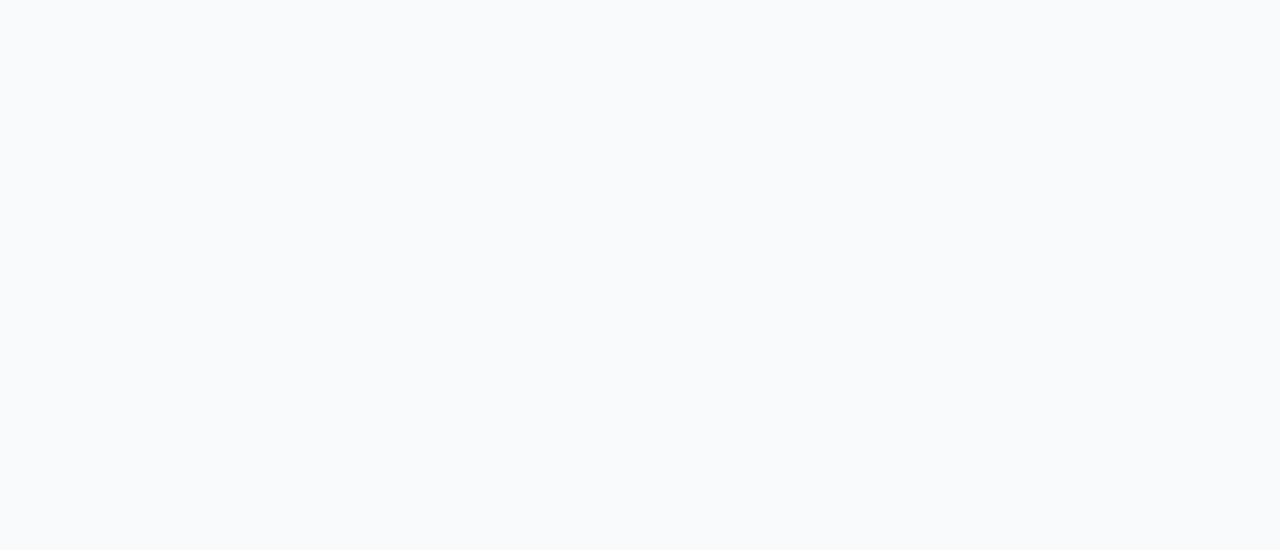
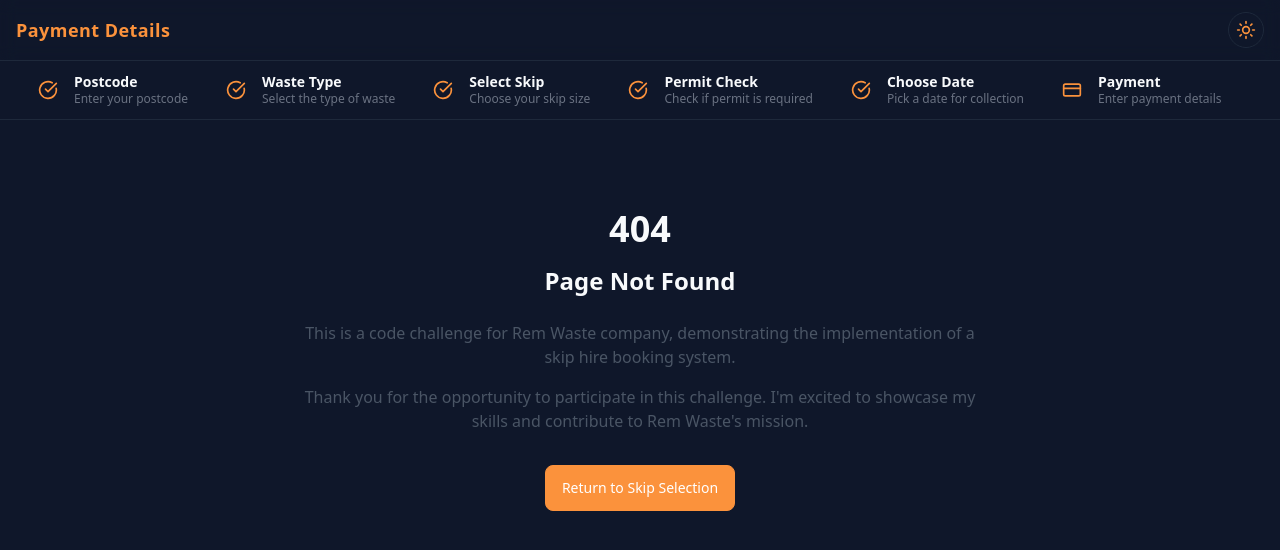
Before and after one commit to GPalhares/rem-waste, a React (Vite) app: page /payment in a window 1280 px wide. Before the commit this address had no page. Shown: the top 550 px of the page. Built offline with nearby package versions, Linux system fonts and the light colour scheme.

Commit message:
feat: implementing stepper functionality

```diff
--- a/src/App.jsx
+++ b/src/App.jsx
@@ -1,14 +1,20 @@
 import { BrowserRouter } from "react-router-dom";
 import { AppRoutes } from "./router";
+import Layout from "./components/Layout";
+import { SkipProvider } from "./context/SkipContext";
 
 export default function App() {
   return (
     <BrowserRouter>
-      <div className="min-h-screen">
-        <div className="container mx-auto max-w-7xl px-4 sm:px-6 lg:px-8">
-          <AppRoutes />
+      <SkipProvider>
+        <div className="min-h-screen w-full">
+          <Layout>
+            <div className="w-full px-4 sm:px-6 lg:px-8">
+              <AppRoutes />
+            </div>
+          </Layout>
         </div>
-      </div>
+      </SkipProvider>
     </BrowserRouter>
   );
 }
--- a/src/components/Header.jsx
+++ b/src/components/Header.jsx
@@ -1,14 +1,35 @@
 import React from "react";
 import { Sun, Moon } from "lucide-react";
 import useTheme from "../hooks/useTheme";
+import { useLocation } from "react-router-dom";
 
 export default function Header() {
   const { theme, toggleTheme } = useTheme();
+  const location = useLocation();
+
+  const getTitle = () => {
+    switch (location.pathname) {
+      case "/skip":
+        return "Select Your Skip";
+      case "/postcode":
+        return "Enter Your Postcode";
+      case "/waste-type":
+        return "Select Waste Type";
+      case "/permit":
+        return "Permit Check";
+      case "/date":
+        return "Choose Collection Date";
+      case "/payment":
+        return "Payment Details";
+      default:
+        return "Skip Hire";
+    }
+  };
 
   return (
     <header className="w-full flex items-center justify-between px-4 py-3 border-b border-[var(--color-muted)] sticky top-0 z-[60] backdrop-blur bg-transparent">
       <div className="flex items-center gap-2 text-lg font-semibold tracking-wide select-none text-[var(--color-primary)] dark:text-[var(--color-primary)]">
-        Select Your Skip Size
+        {getTitle()}
       </div>
 
       <button
--- /dev/null
+++ b/src/components/Layout.jsx
@@ -0,0 +1,18 @@
+import Header from "./Header";
+import Stepper from "./Stepper";
+
+export default function Layout({ children }) {
+  return (
+    <div className="min-h-screen w-full flex flex-col">
+      <div className="w-full">
+        <div className="w-full mx-auto max-w-7xl">
+          <Header />
+          <Stepper />
+        </div>
+      </div>
+      <main className="flex-grow w-full overflow-x-hidden">
+        <div className="w-full mx-auto max-w-7xl">{children}</div>
+      </main>
+    </div>
+  );
+}
--- /dev/null
+++ b/src/components/Loading.jsx
@@ -0,0 +1,11 @@
+import React from "react";
+import { Loader2 } from "lucide-react";
+
+export default function Loading({ message = "Loading..." }) {
+  return (
+    <div className="min-h-[60vh] flex flex-col items-center justify-center gap-4">
+      <Loader2 className="w-8 h-8 text-[var(--color-primary)] animate-spin" />
+      <p className="text-gray-600 dark:text-gray-400">{message}</p>
+    </div>
+  );
+}
--- a/src/components/SkipCard.jsx
+++ b/src/components/SkipCard.jsx
@@ -1,5 +1,5 @@
 import React from "react";
-import { Truck } from "lucide-react";
+import { Truck, Clock } from "lucide-react";
 import Tags from "./Tags";
 import CustomButton from "./CustomButton";
 
@@ -27,13 +27,15 @@ export default function SkipCard({ skip, isSelected, onSelect }) {
       <div className="flex items-center justify-between">
         <div className="flex items-center gap-2 text-lg font-semibold text-zinc-800 dark:text-white">
           <Truck className="w-5 h-5 text-primary dark:text-blue-400" />
-          <span>{skip.size} Yard Skip</span>
+          <span>{skip.size}-Yard Skip Hire</span>
         </div>
-        <span className="text-xs px-2 py-0.5 rounded-full bg-zinc-100 dark:bg-zinc-800 text-zinc-600 dark:text-zinc-300">
-          {skip.hire_period_days} days
-        </span>
+        <div className="flex items-center gap-1 text-xs px-2 py-0.5 rounded-full bg-zinc-100 dark:bg-zinc-800 text-zinc-600 dark:text-zinc-300">
+          <Clock className="w-3.5 h-3.5" />
+          <span>{skip.hire_period_days} days</span>
+        </div>
       </div>
 
+      {/* Tags */}
       <Tags skip={skip} />
 
       {/* Price & Image */}
@@ -55,10 +57,10 @@ export default function SkipCard({ skip, isSelected, onSelect }) {
         />
       </div>
 
+      {/* Select Button */}
       <CustomButton
         className="mt-auto"
         onClick={onSelect}
-        disabled={isSelected}
         isActive={isSelected}
       >
         {isSelected ? "Selected" : "Select This Skip"}
--- a/src/components/Stepper.jsx
+++ b/src/components/Stepper.jsx
@@ -1,4 +1,6 @@
 import React from "react";
+import { useNavigate, useLocation } from "react-router-dom";
+import { useSkip } from "../context/SkipContext";
 import {
   CheckCircle,
   Shield,
@@ -14,66 +16,110 @@ const steps = [
     label: "Postcode",
     icon: MapPin,
     description: "Enter your postcode",
+    path: "/postcode",
   },
   {
     label: "Waste Type",
     icon: Trash2,
     description: "Select the type of waste",
+    path: "/waste-type",
   },
-  { label: "Select Skip", icon: Truck, description: "Choose your skip size" },
+  {
+    label: "Select Skip",
+    icon: Truck,
+    description: "Choose your skip size",
+    path: "/skip",
+  },
   {
     label: "Permit Check",
     icon: Shield,
     description: "Check if permit is required",
+    path: "/permit",
   },
   {
     label: "Choose Date",
     icon: Calendar,
     description: "Pick a date for collection",
+    path: "/date",
   },
   {
     label: "Payment",
     icon: CreditCard,
     description: "Enter payment details",
+    path: "/payment",
   },
 ];
 
 export default function Stepper() {
+  const navigate = useNavigate();
+  const location = useLocation();
+  const { selectedSkipId } = useSkip();
+  const currentPath = location.pathname;
+
+  const handleStepClick = (stepPath) => {
+    const currentIndex = steps.findIndex((step) => step.path === currentPath);
+    const targetIndex = steps.findIndex((step) => step.path === stepPath);
+
+    // If trying to go forward and no skip is selected, prevent navigation
+    if (
+      targetIndex > currentIndex &&
+      !selectedSkipId &&
+      currentPath === "/skip"
+    ) {
+      return;
+    }
+
+    navigate(stepPath);
+  };
+
   return (
     <nav
-      className="z-40 w-full bg-background border-b border-[var(--color-muted)] px-4 py-3"
+      className="z-40 w-full bg-background border-b border-[var(--color-muted)]"
       aria-label="Progress steps"
     >
-      <div className="pb-5 sm:pb-0 sm:mt-0 overflow-x-auto">
-        <ol className="relative flex flex-nowrap sm:space-x-12 sm:space-y-0 sm:space-x-8 rtl:space-x-reverse w-full">
+      <div className="w-full overflow-x-auto">
+        <ol className="relative flex flex-nowrap sm:space-x-12 sm:space-y-0 sm:space-x-8 rtl:space-x-reverse w-full px-4 py-3">
           <div className="absolute top-1/2 left-0 w-full h-0.5 bg-muted -translate-y-1/2 z-0" />
 
           {steps.map((step, idx) => {
-            const isActived = idx < 3;
+            const isActive = currentPath === step.path;
+            const isCompleted =
+              steps.findIndex((s) => s.path === currentPath) > idx;
             const Icon = step.icon;
 
             return (
               <li
                 key={step.label}
-                className={`relative flex items-center text-gray-500 dark:text-gray-400 space-x-2.5 rtl:space-x-reverse z-10 flex-col sm:flex-row mx-4 min-w-[80px] sm:min-w-[151px]`}
+                className={`relative flex items-center text-gray-500 dark:text-gray-400 space-x-2.5 rtl:space-x-reverse z-10 flex-col sm:flex-row mx-2 sm:mx-4 min-w-[80px] sm:min-w-[151px] cursor-pointer`}
+                onClick={() => handleStepClick(step.path)}
               >
                 <span
                   className={`
                     flex items-center justify-center w-8 h-8 rounded-full shrink-0
-                    ${isActived ? "text-[var(--color-primary)]" : "text-muted"}
+                    ${
+                      isActive || isCompleted
+                        ? "text-[var(--color-primary)]"
+                        : "text-muted"
+                    }
                   `}
                 >
-                  {isActived ? (
+                  {isCompleted ? (
                     <CheckCircle className="w-5 h-5 text-[var(--color-primary)]" />
                   ) : (
-                    <Icon className="w-5 h-5 text-muted" />
+                    <Icon
+                      className={`w-5 h-5 ${
+                        isActive ? "text-[var(--color-primary)]" : "text-muted"
+                      }`}
+                    />
                   )}
                 </span>
 
                 <span className="text-center sm:text-left">
                   <h3
                     className={`font-medium text-sm leading-tight ${
-                      isActived ? "text-[var(--color-primary)]" : "text-muted"
+                      isActive || isCompleted
+                        ? "text-[var(--color-primary)]"
+                        : "text-muted"
                     }`}
                   >
                     {step.label}
--- /dev/null
+++ b/src/context/SkipContext.jsx
@@ -0,0 +1,21 @@
+import { createContext, useContext, useState } from "react";
+
+const SkipContext = createContext();
+
+export function SkipProvider({ children }) {
+  const [selectedSkipId, setSelectedSkipId] = useState(null);
+
+  return (
+    <SkipContext.Provider value={{ selectedSkipId, setSelectedSkipId }}>
+      {children}
+    </SkipContext.Provider>
+  );
+}
+
+export function useSkip() {
+  const context = useContext(SkipContext);
+  if (!context) {
+    throw new Error("useSkip must be used within a SkipProvider");
+  }
+  return context;
+}
--- /dev/null
+++ b/src/pages/NotFound.jsx
@@ -0,0 +1,33 @@
+import { useNavigate } from "react-router-dom";
+import CustomButton from "../components/CustomButton";
+
+export default function NotFound() {
+  const navigate = useNavigate();
+
+  return (
+    <div className="min-h-[60vh] flex flex-col items-center justify-center text-center px-4">
+      <h1 className="text-4xl font-bold text-gray-900 mb-4">404</h1>
+      <h2 className="text-2xl font-semibold text-gray-800 mb-6">
+        Page Not Found
+      </h2>
+
+      <div className="max-w-2xl mb-8">
+        <p className="text-gray-600 mb-4">
+          This is a code challenge for Rem Waste company, demonstrating the
+          implementation of a skip hire booking system.
+        </p>
+        <p className="text-gray-600">
+          Thank you for the opportunity to participate in this challenge. I'm
+          excited to showcase my skills and contribute to Rem Waste's mission.
+        </p>
+      </div>
+
+      <CustomButton
+        onClick={() => navigate("/skip")}
+        className="text-base py-3 px-6"
+      >
+        Return to Skip Selection
+      </CustomButton>
+    </div>
+  );
+}
--- a/src/pages/Skip.jsx
+++ b/src/pages/Skip.jsx
@@ -1,32 +1,36 @@
-import React, { useState } from "react";
+import React from "react";
 import useSkipOptions from "../hooks/useSkipOptions";
-import Header from "../components/Header";
-import Stepper from "../components/Stepper";
 import SkipCard from "../components/SkipCard";
 import Filter from "../components/Filter";
+import { useSkip } from "../context/SkipContext";
+import Loading from "../components/Loading";
 
 export default function Skip() {
   const { options, loading, error } = useSkipOptions();
-  const [selectedSkipId, setSelectedSkipId] = useState(null);
-  const [filteredOptions, setFilteredOptions] = useState([]);
+  const { selectedSkipId, setSelectedSkipId } = useSkip();
+  const [filteredOptions, setFilteredOptions] = React.useState([]);
 
-  if (loading)
-    return (
-      <div className="min-h-screen flex items-center justify-center">
-        Loading skip options...
-      </div>
-    );
+  const handleSkipSelect = (skipId) => {
+    setSelectedSkipId(selectedSkipId === skipId ? null : skipId);
+  };
+
+  if (loading) return <Loading message="Loading skip options..." />;
+
   if (error)
     return (
-      <div className="min-h-screen flex items-center justify-center text-red-500">
-        Error loading skip options.
+      <div className="min-h-[60vh] flex flex-col items-center justify-center gap-4">
+        <p className="text-red-500">Error loading skip options.</p>
+        <button
+          onClick={() => window.location.reload()}
+          className="px-4 py-2 text-sm text-white bg-red-500 rounded-lg hover:bg-red-600 transition-colors"
+        >
+          Try Again
+        </button>
       </div>
     );
 
   return (
     <div className="w-full">
-      <Header />
-      <Stepper />
       <Filter options={options} onChange={setFilteredOptions} />
 
       <div className="flex-grow grid grid-cols-1 lg:grid-cols-3 gap-8 w-full">
@@ -40,7 +44,7 @@ export default function Skip() {
               key={skip.id}
               skip={skip}
               isSelected={selectedSkipId === skip.id}
-              onSelect={() => setSelectedSkipId(skip.id)}
+              onSelect={() => handleSkipSelect(skip.id)}
             />
           ))
         )}
--- a/src/router.jsx
+++ b/src/router.jsx
@@ -1,11 +1,13 @@
 import { Routes, Route, Navigate } from "react-router-dom";
 import Skip from "./pages/Skip";
+import NotFound from "./pages/NotFound";
 
 export const AppRoutes = () => {
   return (
     <Routes>
       <Route path="/" element={<Navigate to="/skip" replace />} />
       <Route path="/skip" element={<Skip />} />
+      <Route path="*" element={<NotFound />} />
     </Routes>
   );
 };
```
